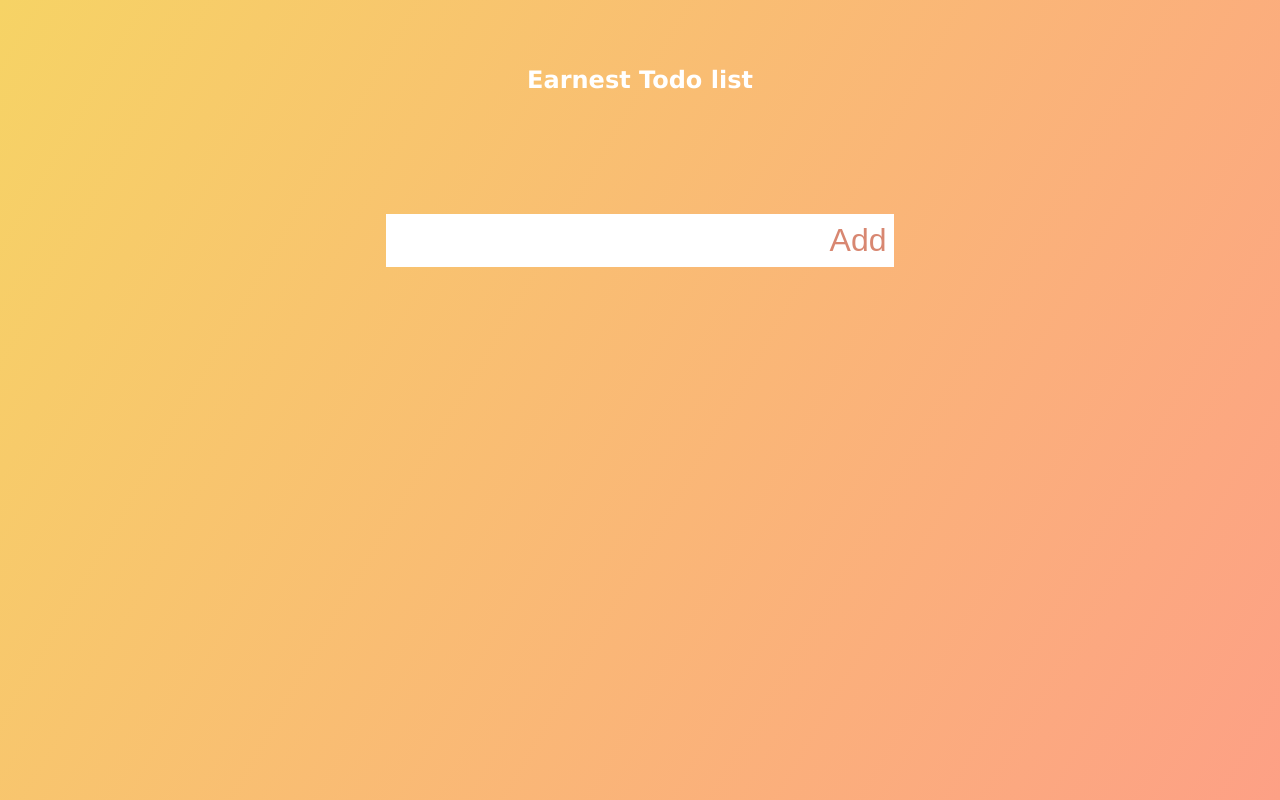
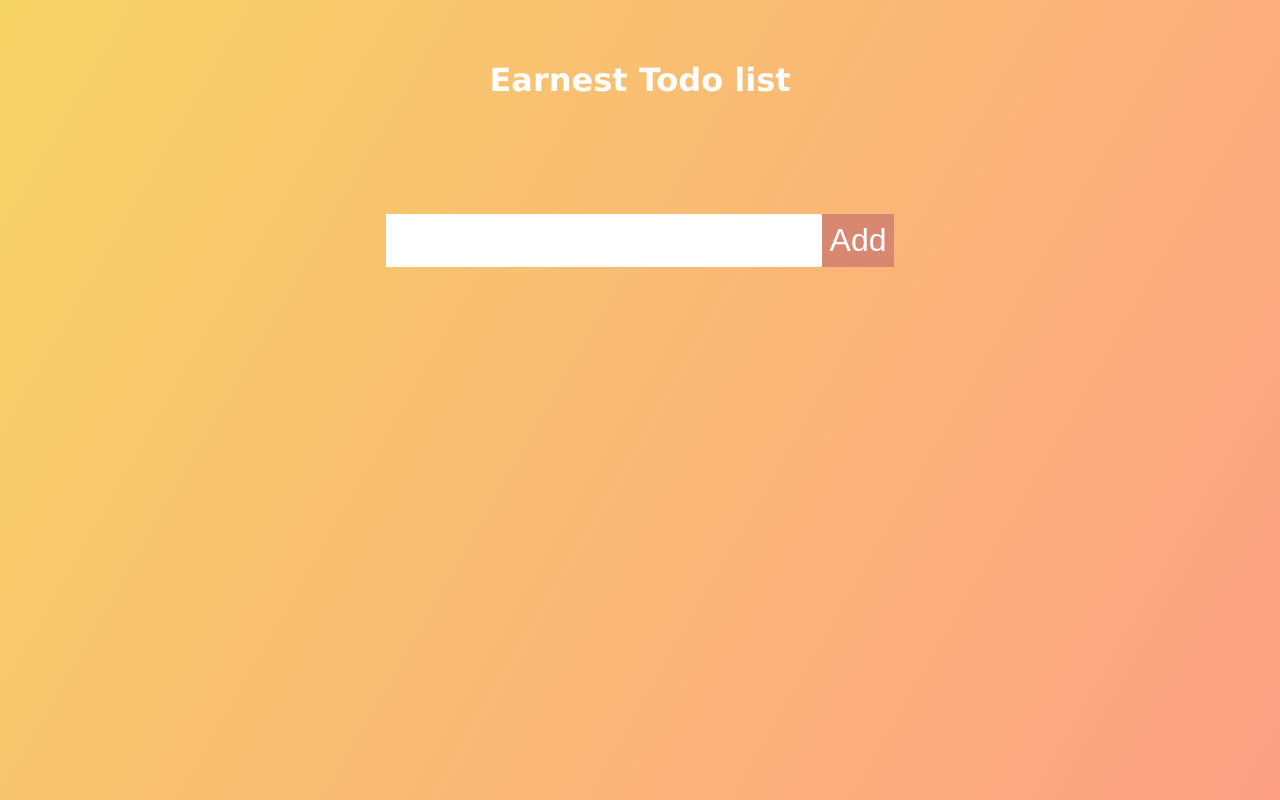
Before and after one commit to AchayoEarnest/todo_app, a plain HTML site: page index.html in a window 1280 px wide. In both pictures the pointer is over the button "Add". Drawn offline with Linux system fonts and the light colour scheme.

Commit message:
formatted the form and button

```diff
--- a/index.html
+++ b/index.html
@@ -9,7 +9,7 @@
   </head>
   <body>
     <header>
-      <h2>Earnest Todo list</h2>
+      <h1>Earnest Todo list</h1>
     </header>
     <form>
       <input type="text" />
--- a/style.css
+++ b/style.css
@@ -30,4 +30,10 @@ form button {
     color: #d88771;
     background: white;
     cursor: pointer;
+    transition: all 0.3s ease;
 }
+
+form button:hover{
+    color: white;
+    background-color: #d88771;
+}
```
